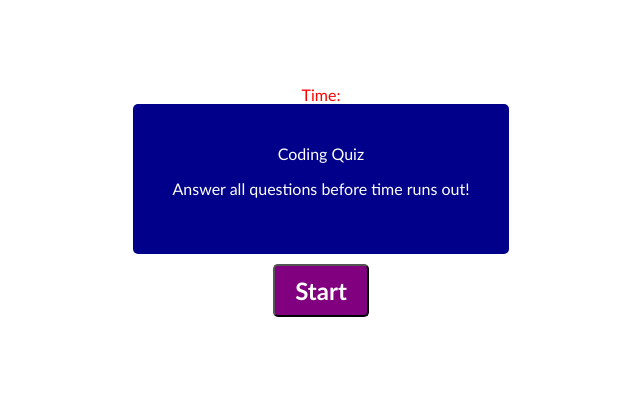
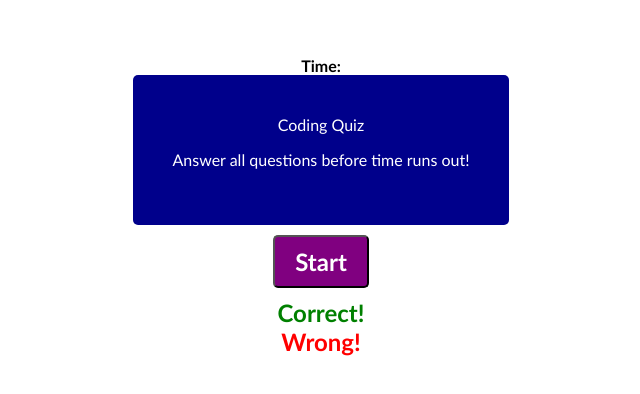
Before and after one commit to geoffwithers/Code-Quiz, a plain HTML site: page index.html in a window 1280 px wide. Shown: the part 194-588 px from the top of the page, without its empty margins (319-959 px from the left). Drawn offline with Linux system fonts and the light colour scheme.

Commit message:
added HTML divs for 'Correct' and 'Wrong' to replace the alerts in JS

```diff
--- a/index.html
+++ b/index.html
@@ -38,6 +38,13 @@
         <button id="submit-btn" class="btn">Submit</button>
 
     </div>
+    <div class="correct" id="correct">
+        <h2>Correct!</h2>
+    </div>
+    <div class="wrong" id="wrong">
+        <h2>Wrong!</h2>
+    </div>
+
 
 
 
--- a/script.js
+++ b/script.js
@@ -68,7 +68,7 @@ function selectAnswer(e) {
     if (correct) {
         alert('Correct!')
     } else {
-        alert('Wrong!')
+        alert('Wrong...')
         timeRemaining= timeRemaining - 10
     }
     setStatusClass(document.body, correct)
@@ -82,6 +82,7 @@ function selectAnswer(e) {
         startButton.classList.remove('hide')
         clearInterval(timerId)
         submitButton.classList.remove('hide')
+
 
     }
 }
@@ -113,7 +114,7 @@ var questions = [
     {
         question: 'Which of the following tags is used to transform text into a bold version?',
         answers: [
-            {text: '<blockquote', correct: false},
+            {text: '<blockquote>', correct: false},
             {text: '<em>', corect: false},
             {text: '<loud>', correct: false},
             {text: '<strong>', correct: true}
@@ -193,6 +194,6 @@ var questions = [
     }
 ]
 
-var timeRemaining = questions.length * 15
+var timeRemaining = questions.length * 10
 
 var timerElement = document.getElementById('timer-text')
--- a/style.css
+++ b/style.css
@@ -1,17 +1,26 @@
 *, *::before, *::after {
     box-sizing: border-box;
     font-family:'Gill Sans', 'Gill Sans MT', Calibri, 'Trebuchet MS', sans-serif;
+}
+
+.timer {
+    display: flex;
+    align-items: right;
+    justify-content: right;
+    color: black;
+    font-weight: bold;
 }
 
 body {
     padding: 0;
     margin: 0;
     display: flex;
+    justify-content: center;
+    align-items: center;
     width: 100vw;
     height: 100vh;
-    justify-content: center;
-    align-items: center;
     flex-direction: column;
+
 }
 
 .container {
@@ -21,6 +30,7 @@ body {
     padding: 10px;
     border-color: black;
     border-width: 5px;
+
 }
 
 .btn-grid {
@@ -67,9 +77,14 @@ header {
     border-radius: 5px;
 }
 
-.timer {
+.correct h2 {
     display: flex;
-    align-items: right;
-    justify-content: right;
+    display: inline;
+    color: green;
+}
+
+.wrong h2 {
+    display: flex;
+    display: inline;
     color: red;
 }
```
Also changed, not shown: 1 other file.
